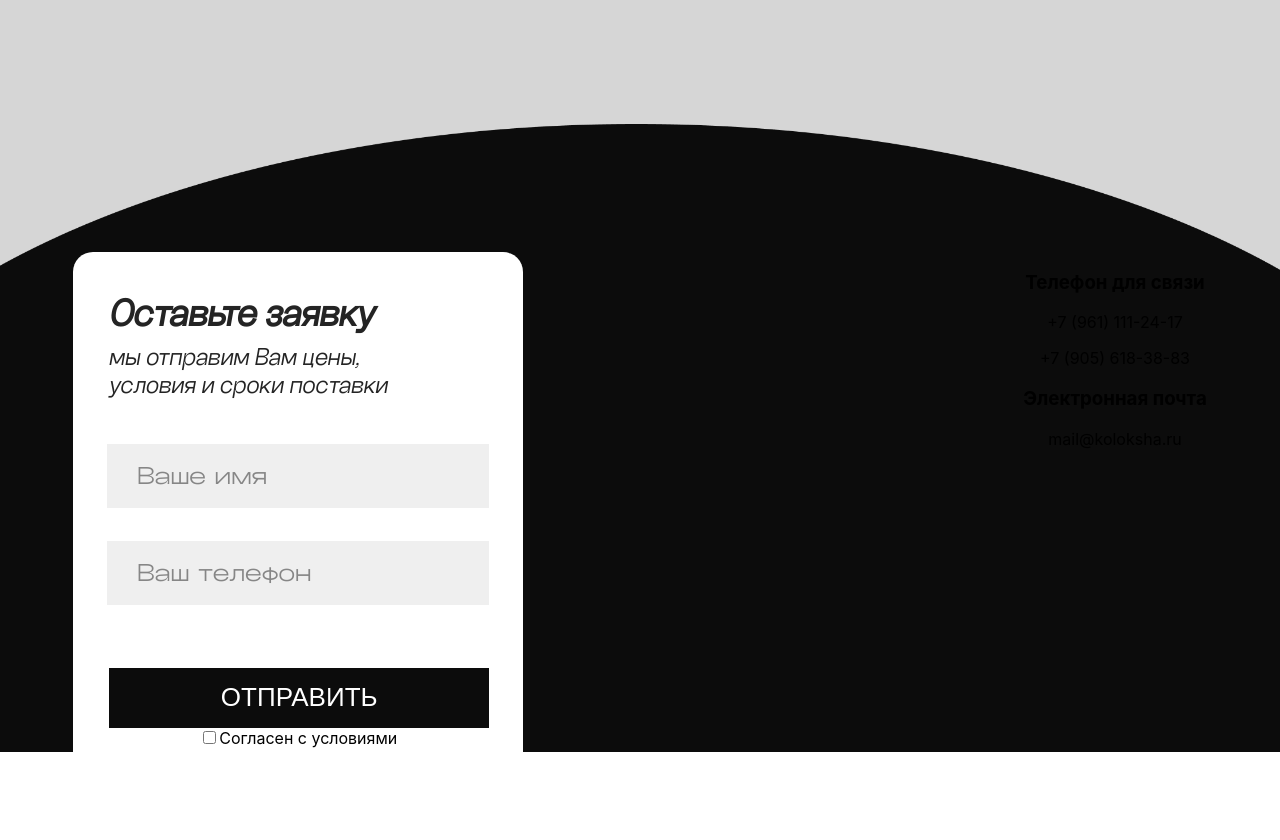
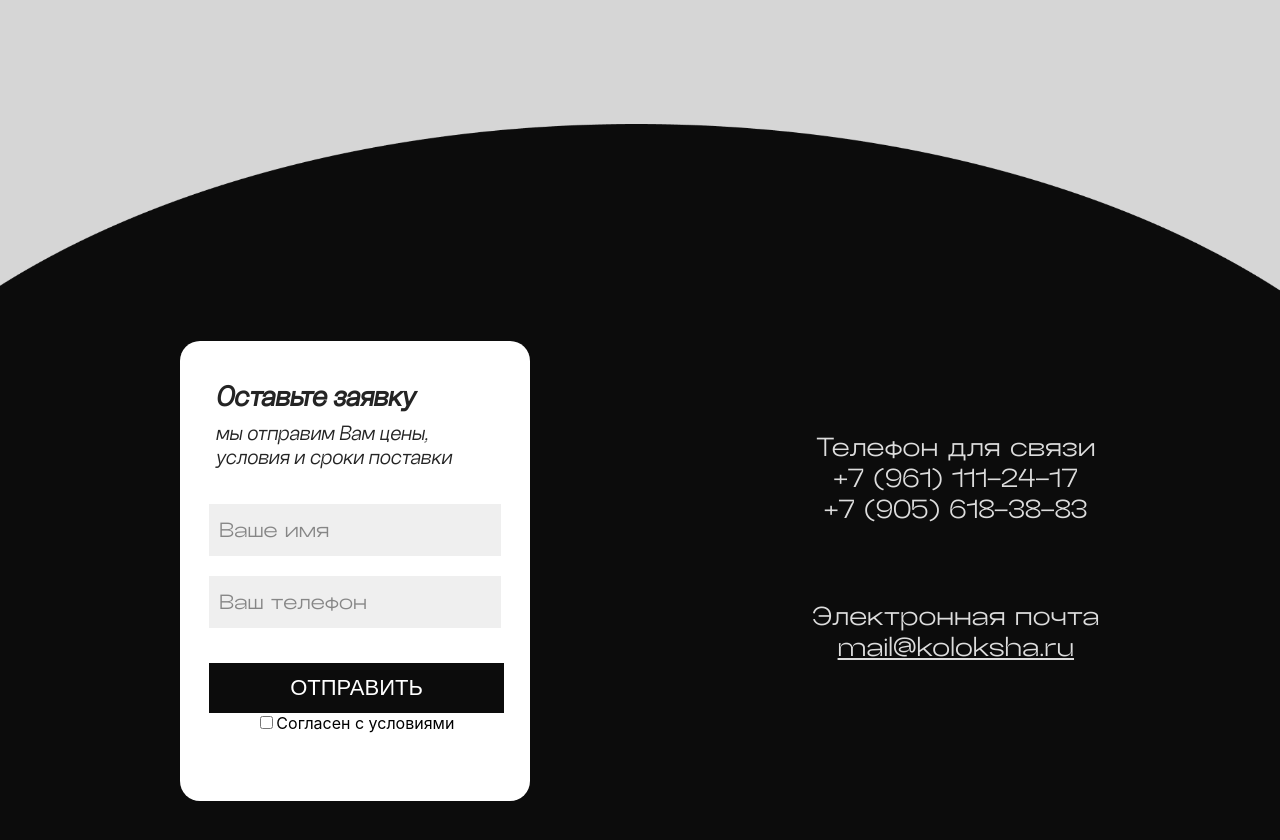
Before and after one commit to arzetz/koloksha, a React (Create React App) app in the folder frontend/: page / in a window 1280 px wide. Shown: the part 5380-6220 px from the top of the page. Before the commit the page ends 6132 px from the top, so only its background shows below. Built offline with nearby package versions, Linux system fonts and the light colour scheme.

Commit message:
form adaptive

```diff
--- a/frontend/src/components/HomePage.js
+++ b/frontend/src/components/HomePage.js
@@ -75,6 +75,11 @@ function HomePage() {
   useEffect(() => {
     Aos.init();
   }, []);
+
+  const sendEmail = () => {
+    window.location.href = `mailto:${"mail@koloksha.ru"}`;
+  };
+
   return (
     <>
       <body>
@@ -409,11 +414,15 @@ function HomePage() {
                 </Form>
               </div>
               <div className="phone_block">
-                <h3>Телефон для связи</h3>
-                <p>+7 (961) 111-24-17</p>
-                <p>+7 (905) 618-38-83</p>
-                <h3>Электронная почта</h3>
-                <p>mail@koloksha.ru</p>
+                <p className="phone_block_p">Телефон для связи
+                <br></br>
+                  +7 (961) 111-24-17
+                  <br></br>
+                  +7 (905) 618-38-83</p>
+                <br></br>
+                <p className="phone_block_p">Электронная почта
+                  <br></br>
+                <span onClick={sendEmail} style={{cursor: 'pointer', textDecoration: 'underline'}}>mail@koloksha.ru</span></p>
               </div>
             </div>
           </div>
--- a/frontend/src/components/HomePage.scss
+++ b/frontend/src/components/HomePage.scss
@@ -118,7 +118,7 @@ footer {
     position: relative;
     justify-content: center;
     z-index: 10000;
-    gap: 500px;
+    gap: 30%;
   }
 }
 
@@ -389,7 +389,17 @@ video {
   margin-top: 30px;
 }
 
+.phone_block{
+  margin-top: 4%;
+  text-align: center;
+  justify-content: center;
+}
 
+.phone_block_p{
+  font-size: 36px;
+  font-family: $rgsp;
+  color: #DDDDDD;
+}
 
 @media (max-width: 1780px) {
   h1 {
@@ -479,6 +489,14 @@ video {
 }
 
 @media (max-width: 1630px) {
+  h1{
+    &.form_h1{
+    margin-top: 40px;
+    margin-bottom: 7px;
+    margin-left: 35px;
+    font-size: 38px;
+  }
+}
   p {
     &.about_us {
       font-size: 33px;
@@ -487,6 +505,16 @@ video {
     }
     &.advantages_p {
       font-size: 46px;
+    }
+    &.form_p{
+      font-size: 24px;
+      margin-bottom: 40px;
+      margin-left: 35px;
+      color: $main_black;
+      font-family: $rgst;
+    }
+    &.phone_block_p{
+      font-size: 32px;
     }
   }
   div {
@@ -502,9 +530,51 @@ video {
       margin-left: 10%;
       width: 60%;
     }
+    &.form_div{
+      width: 400px;
+      height: 560px;
+    }
+    .phone_block{
+      margin-top: 5%;
+    }
   }
   .advantages_image {
     width: 80%;
+  }
+
+  .inner_label{
+    width: 320px;
+    height: 62px;
+    margin-bottom: 30px;
+    padding-left: 10px;
+    font-size: 24px;
+  }
+
+  .inner_label::placeholder {
+    font-size: 24px;
+  }
+
+  .form-button {
+    width: 330px;
+    height: 60px;
+     font-size: 24px;
+     margin-left: 8.5%;
+     margin-top: 20px;
+   }
+
+   .phone_block{
+     margin-top: 4%;
+   }
+
+   footer {
+
+
+    .footer_bg {
+      padding-top: 17%;
+    }
+    .form {
+      gap: 25%;
+    }
   }
 }
 
@@ -628,6 +698,16 @@ video {
     &.advantages_p {
       font-size: 40px;
     }
+    &.form_p{
+      font-size: 22px;
+      margin-bottom: 35px;
+      margin-left: 35px;
+      color: $main_black;
+      font-family: $rgst;
+    }
+    &.phone_block_p{
+      font-size: 28px;
+    }
   }
 
   h1 {
@@ -642,6 +722,12 @@ video {
     &.advantages {
       padding-top: 80px;
       font-size: 58px;
+    }
+    &.form_h1{
+      margin-top: 40px;
+      margin-bottom: 7px;
+      margin-left: 35px;
+      font-size: 30px;
     }
   }
   /*<<--------->>*/
@@ -680,6 +766,13 @@ video {
     &.background-line {
       height: 230px; /* Высота линии */
     }
+    &.form_div{
+      width: 350px;
+      height: 460px;
+    }
+    .phone_block{
+      margin-top: 5%;
+    }
   }
 
   .about_us_p_div {
@@ -707,7 +800,34 @@ video {
       background-size: 100% 100%;
       height: 500px;
     }
+    .form {
+      gap: 22%;
+    }
   }
+  .inner_label{
+    width: 280px;
+    height: 50px;
+    margin-bottom: 20px;
+    padding-left: 10px;
+    font-size: 22px;
+  }
+
+  .inner_label::placeholder {
+    font-size: 22px;
+  }
+
+  .form-button {
+    width: 295px;
+    height: 50px;
+     font-size: 22px;
+     margin-left: 8.2%;
+     margin-top: 15px;
+   }
+
+   .phone_block{
+     margin-top: 4%;
+   }
+
 }
 
 @media (max-width: 1024px) {
@@ -796,7 +916,11 @@ video {
   footer {
     .footer_bg {
       background-size: 100% 100%;
-      height: 400px;
+      height: 500px;
+      padding-top: 12%;
+    }
+    .form {
+      gap: 16%;
     }
   }
 }
```
